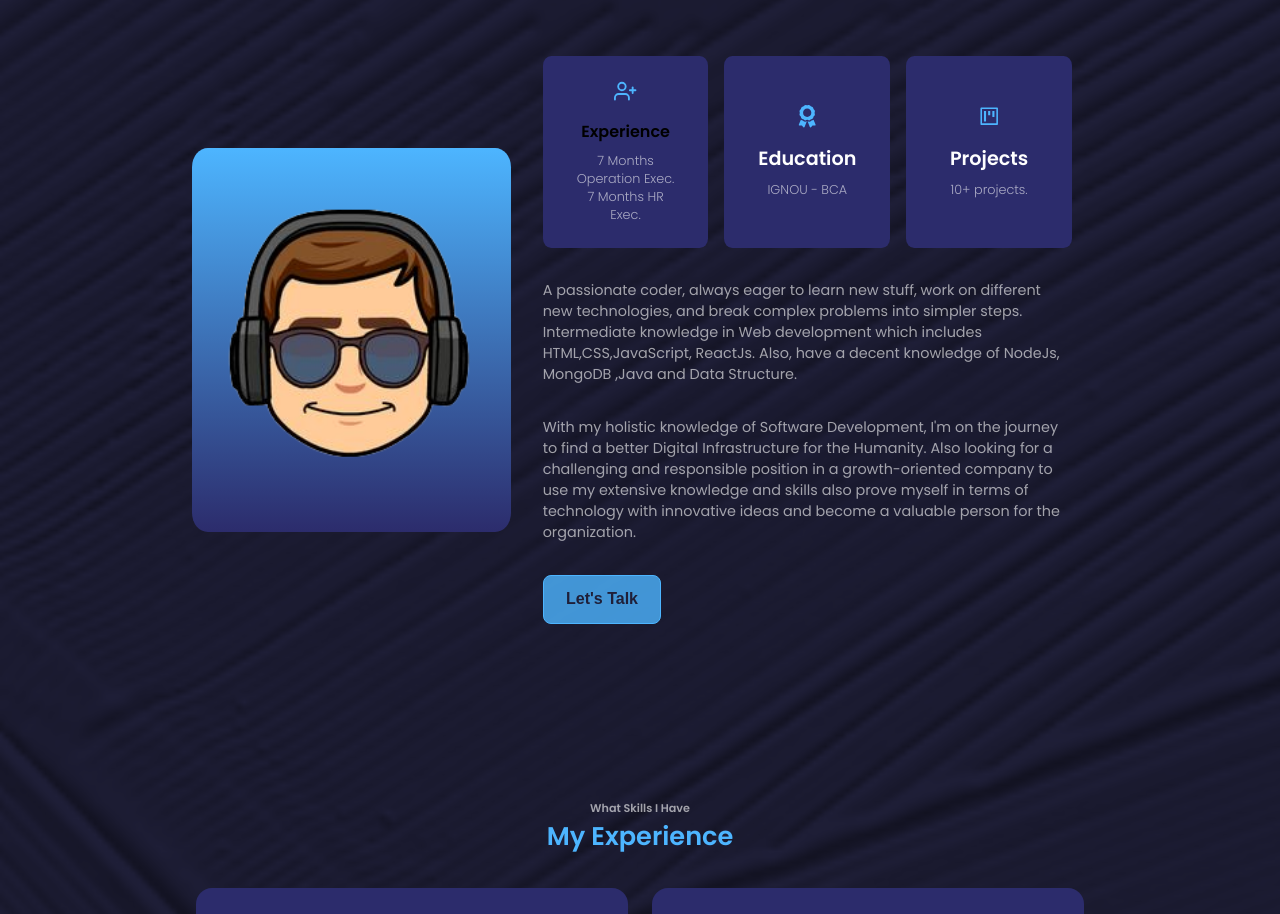
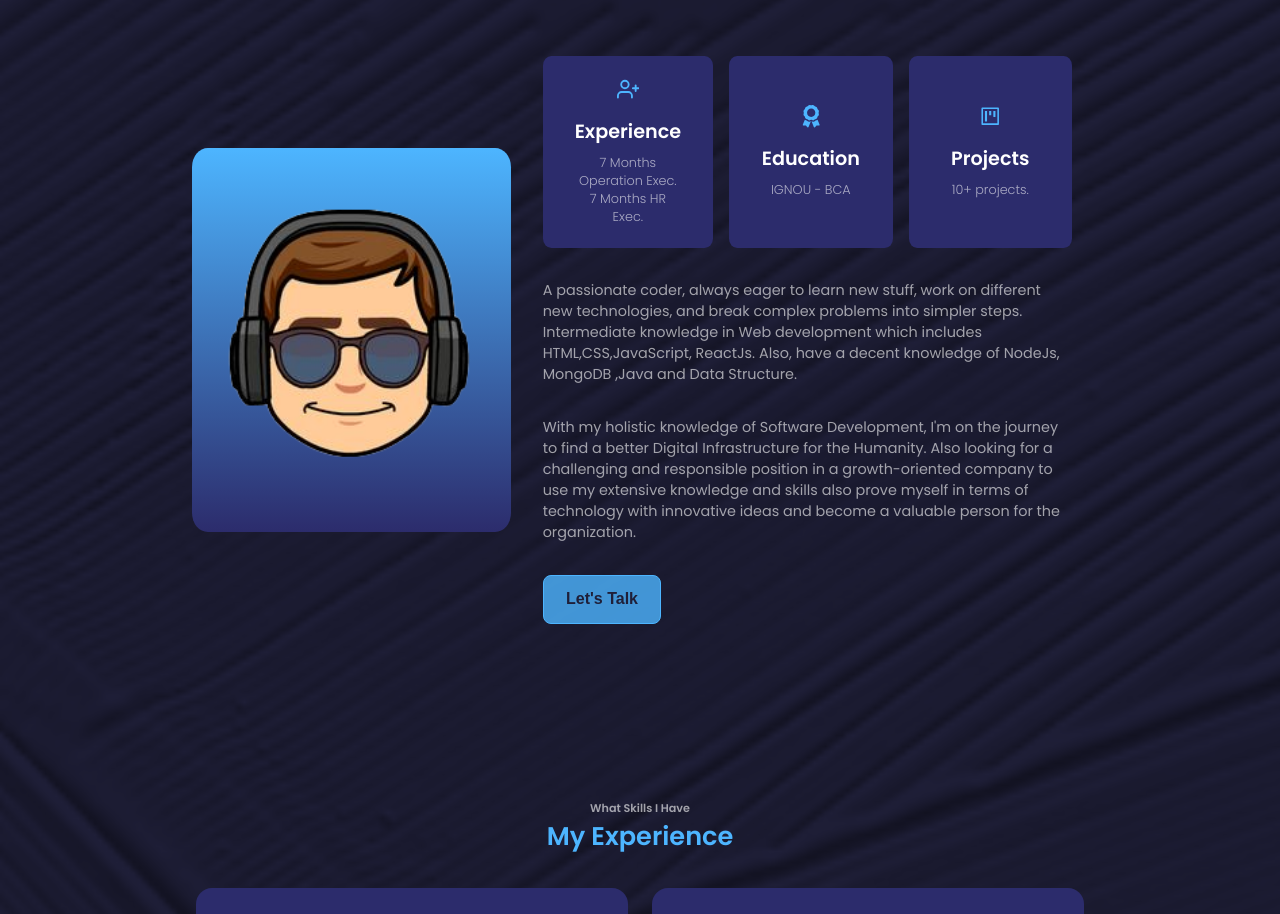
Before and after one commit to aayush-004v/portfolio-aayush-verma-react, a React (Create React App) app: page / in a window 1280 px wide. Shown: the part 944-1858 px from the top of the page. Built offline with nearby package versions, Linux system fonts and the light colour scheme.

Commit message:
Update About.jsx

```diff
--- a/src/components/about/About.jsx
+++ b/src/components/about/About.jsx
@@ -18,7 +18,7 @@ const About = () => {
           <div className="content-container">
             <div className="content-box">
               <FiUserPlus/>
-              <h4>Experience</h4>
+              <h3>Experience</h3>
               <p>7 Months Operation Exec. 7 Months HR Exec.</p>
             </div>
 
```
